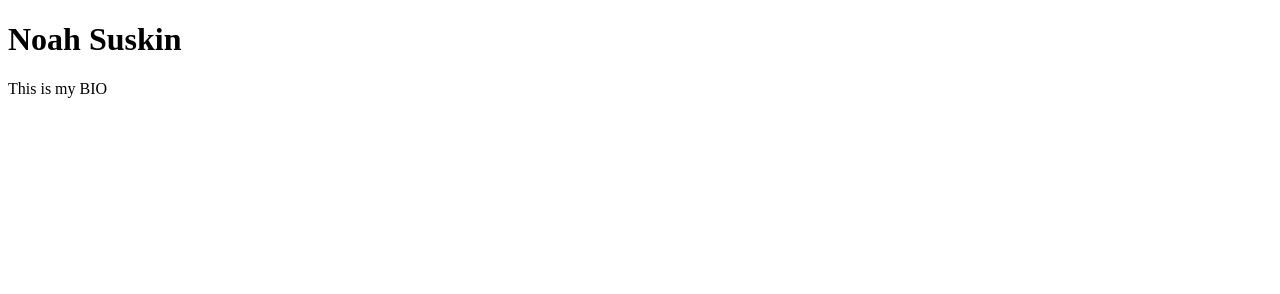
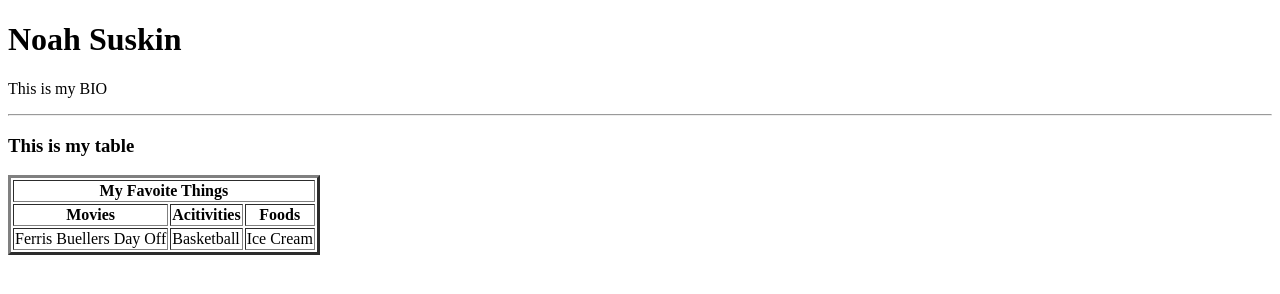
Before and after one commit to NoahSuskin/NoahSuskin.github.io, a plain HTML site: page index.html in a window 1280 px wide. Drawn offline with Linux system fonts and the light colour scheme.

Commit message:
added details

```diff
--- a/index.html
+++ b/index.html
@@ -6,5 +6,30 @@
     </head>
     <body>
         <p>This is my BIO</p>
+        <hr>
+        <section>
+            <h3>This is my table</h3>
+            <section>
+                <table border="3">
+                  <thead>
+                    <tr>
+                      <th colspan="3"> My Favoite Things</th>
+                    </tr>
+                    <tr>
+                      <th>Movies</th>
+                      <th>Acitivities</th>
+                      <th>Foods</th>
+                    </tr>
+                  </thead>
+                  <tbody>
+                    <tr>
+                      <td>Ferris Buellers Day Off</td>
+                      <td>Basketball</td>
+                      <td>Ice Cream</td>
+                    </tr>
+                  </tbody>
+                </table>
+              </section>
+        </section>
     </body>
 </html>
```
